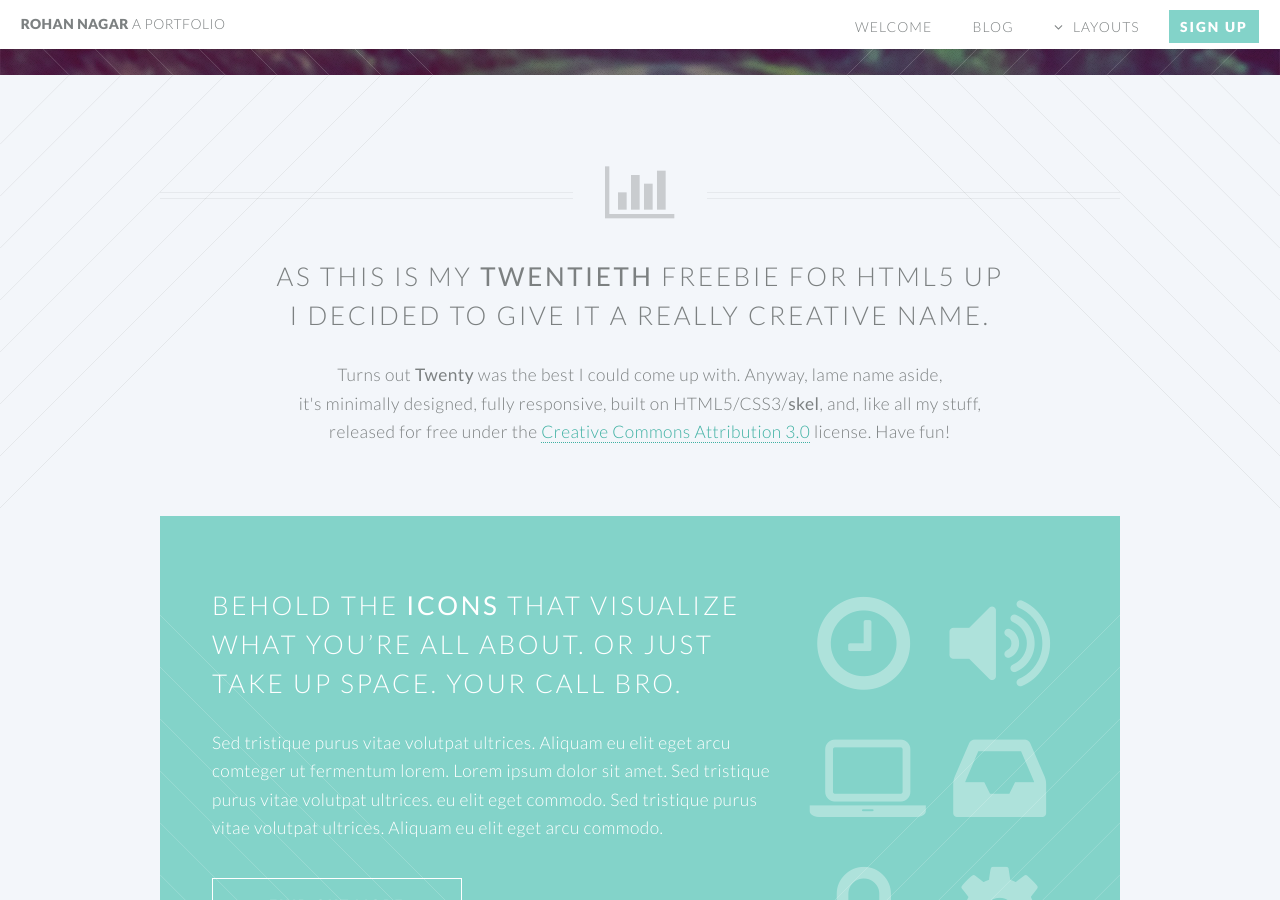
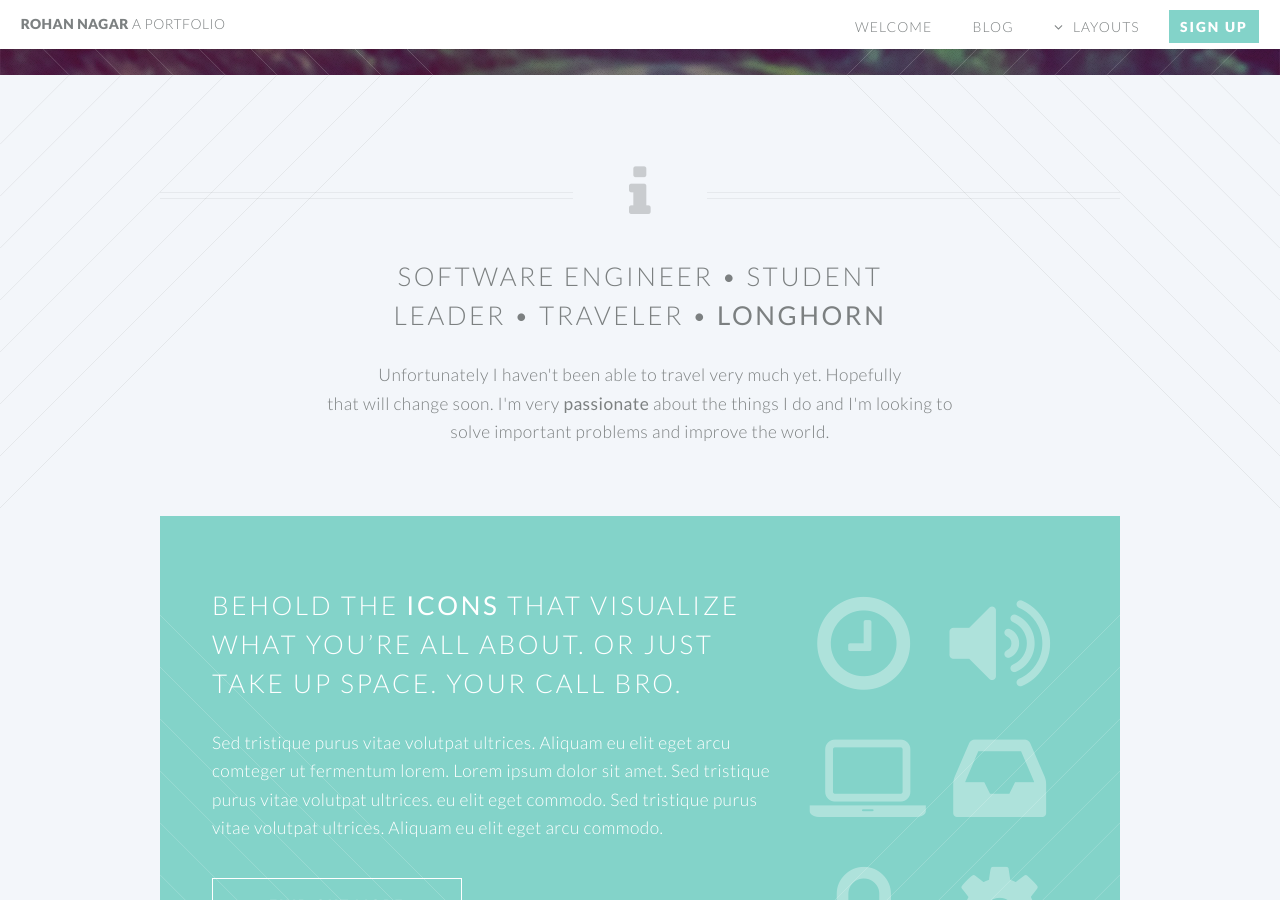
Before and after one commit to RohanNagar/RohanNagar.github.io, a Jekyll site: the page built from index.html, in a window 1280 px wide and 900 px high, scrolled down 525 px. Built offline with Jekyll 4.4.1, drawn with Linux system fonts in a browser that asks for light colours.

Commit message:
Add high-level information about me

```diff
--- a/index.html
+++ b/index.html
@@ -5,16 +5,15 @@ layout: landing-page
 			<article id="main">
 
 				<header class="special container">
-					<span class="icon fa-bar-chart-o"></span>
-					<h2>As this is my <strong>twentieth</strong> freebie for HTML5 UP
+					<span class="icon fa-info"></span>
+					<h2>Software Engineer • Student
 					<br />
-					I decided to give it a really creative name.</h2>
-					<p>Turns out <strong>Twenty</strong> was the best I could come up with. Anyway, lame name aside,
+					Leader • Traveler • <strong>Longhorn</strong></h2>
+					<p>Unfortunately I haven't been able to travel very much yet. Hopefully
 					<br />
-					it's minimally designed, fully responsive, built on HTML5/CSS3/<strong>skel</strong>,
-					and, like all my stuff,
+					that will change soon. I'm very <strong>passionate</strong> about the things I do and I'm looking to
 					<br />
-					released for free under the <a href="http://html5up.net/license">Creative Commons Attribution 3.0</a> license. Have fun!</p>
+					solve important problems and improve the world.</p>
 				</header>
 
 				<!-- One -->
```
